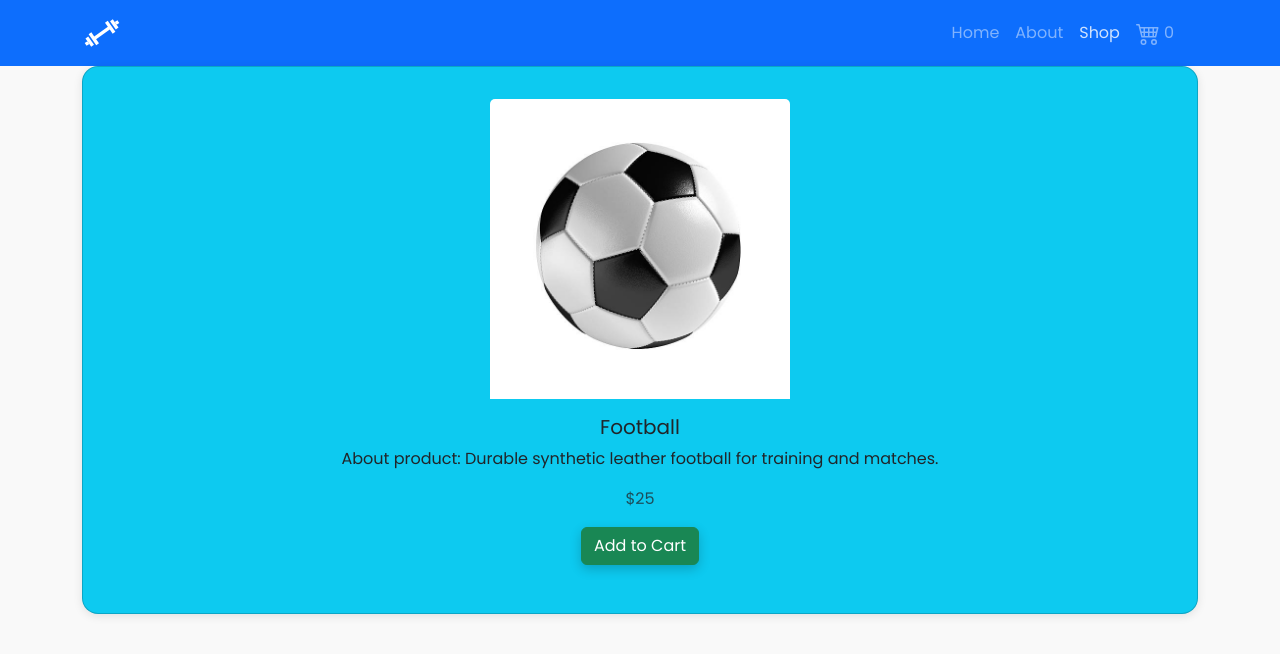
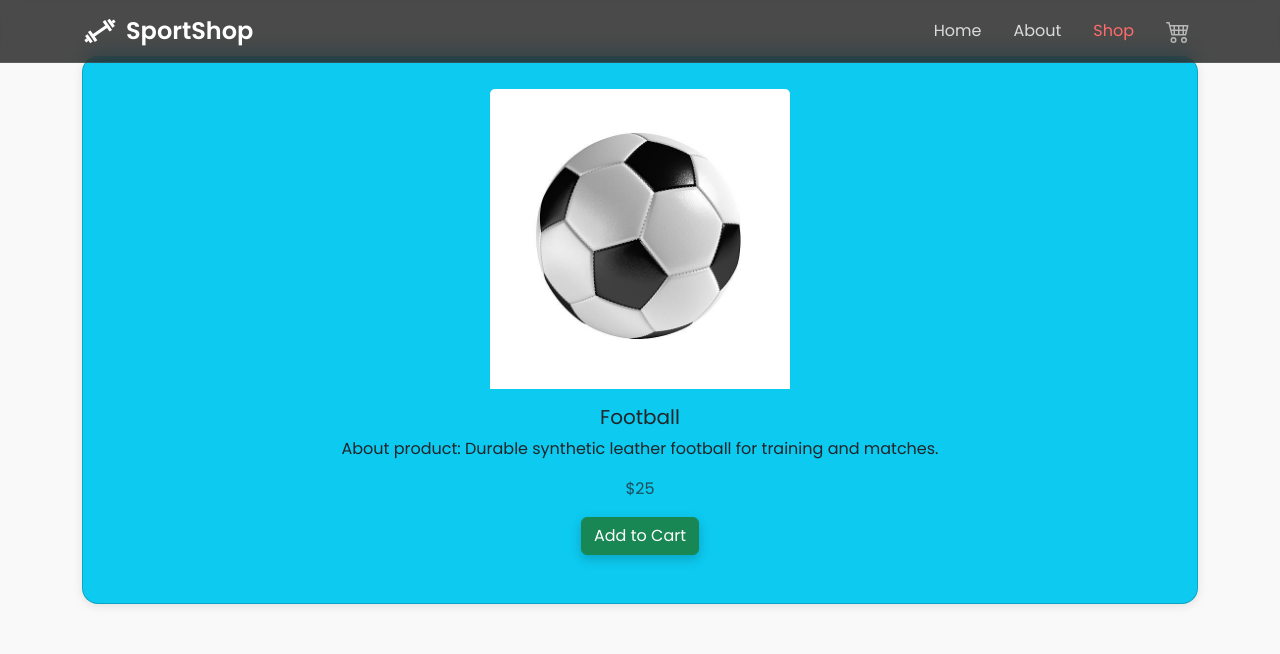
Before and after one commit to DaniilT048/internet-shop, a React (Vite) app: page /internet-shop/products/1 in a window 1280 px wide. Shown: the top 654 px of the page. Built offline with nearby package versions, Linux system fonts and the light colour scheme.

Commit message:
new navbar

```diff
--- a/src/components/HeaderMenu.tsx
+++ b/src/components/HeaderMenu.tsx
@@ -7,47 +7,73 @@ import { CgGym } from "react-icons/cg";
 import {Link, NavLink} from "react-router";
 import {BsCart4} from "react-icons/bs";
 import {useSelector} from "react-redux";
-import { Offcanvas } from 'react-bootstrap';
+import {Badge, Offcanvas} from 'react-bootstrap';
 
 
 function HeaderMenu(): JSX.Element {
     const cartItems = useSelector((state: any) => state.cart.items);
     const totalQuantity = cartItems.reduce((sum: number, item: any) => sum + item.quantity, 0);
-    return (<>
-            <Navbar bg="primary" data-bs-theme="dark" expand="lg" collapseOnSelect>
+    return (
+        <Navbar className="mb-5"
+            expand="lg"
+            collapseOnSelect
+            fixed="top"
+            style={{
+                backdropFilter: 'blur(10px)',
+                backgroundColor: 'rgba(15, 15, 15, 0.75)',
+                borderBottom: '1px solid rgba(255, 255, 255, 0.1)',
+                zIndex: 1000,
+            }}
+        >
             <Container>
-                    <Navbar.Brand as={Link} to="/"><CgGym size={40} /></Navbar.Brand>
-                    <Navbar.Toggle aria-controls="offcanvasNavbar" />
+                <Navbar.Brand as={Link} to="/" className="text-white d-flex align-items-center gap-2 fw-bold fs-4">
+                    <CgGym size={36} />
+                    SportShop
+                </Navbar.Brand>
+
+                <Navbar.Toggle aria-controls="offcanvasNavbar" className="border-0" />
+
                 <Navbar.Offcanvas
                     id="offcanvasNavbar"
                     aria-labelledby="offcanvasNavbarLabel"
                     placement="end"
-                        style={{opacity: 0.8}}
-                        className="bg-primary"
+                    className="bg-dark text-white"
                 >
-                        <Offcanvas.Header closeButton>
-                            <Offcanvas.Title id="offcanvasNavbarLabel">Menu</Offcanvas.Title>
+                    <Offcanvas.Header closeButton closeVariant="white">
+                        <Offcanvas.Title id="offcanvasNavbarLabel">Меню</Offcanvas.Title>
                     </Offcanvas.Header>
                     <Offcanvas.Body>
-                            <Nav className="justify-content-end flex-grow-1 pe-3">
-                                {
-                                    routes.filter(route => route.label && route.path !== "/cart")
-                                        .map(route =>
-                                            <Nav.Link key={route.path} as={NavLink} to={route.path}>
+                        <Nav className="ms-auto text-white gap-3">
+                            {routes
+                                .filter((route) => route.label && route.path !== '/cart')
+                                .map((route) => (
+                                    <Nav.Link
+                                        key={route.path}
+                                        as={NavLink}
+                                        to={route.path}
+                                        className="nav-link-custom"
+                                    >
                                         {route.label}
                                     </Nav.Link>
-                                        )
-                                }
-                                <Nav.Link as={NavLink} to="/cart">
-                                    <BsCart4 size={24} className="me-1" />
+                                ))}
+
+                            <Nav.Link as={NavLink} to="/cart" className="position-relative">
+                                <BsCart4 size={24} />
+                                {totalQuantity > 0 && (
+                                    <Badge
+                                        bg="danger"
+                                        pill
+                                        className="position-absolute top-0 start-100 translate-middle"
+                                    >
                                         {totalQuantity}
+                                    </Badge>
+                                )}
                             </Nav.Link>
                         </Nav>
                     </Offcanvas.Body>
                 </Navbar.Offcanvas>
             </Container>
         </Navbar>
-</>
     );
 }
 
--- a/src/style.css
+++ b/src/style.css
@@ -2,6 +2,7 @@
 @import url('https://fonts.googleapis.com/css2?family=Poppins:wght@400;600&display=swap');
 
 :root {
+    --accent: #ff6b6b;
     --bg-light: #f9f9f9;
     --bg-dark: #121212;
     --text-light: #f1f1f1;
@@ -18,13 +19,13 @@ body {
     background: linear-gradient(to right, #0f2027, #203a43, #2c5364);
     color: var(--text-light);
     margin: 0;
-    padding: 0;
+    padding-top: 72px;
 }
 
 h1 {
     font-size: clamp(2rem, 4vw, 3.5rem);
     line-height: 1.2;
-    color: var(--text-light);
+    color: var(--accent);
     margin-bottom: 1rem;
 }
 
@@ -34,12 +35,14 @@ button {
     padding: 0.7em 1.4em;
     font-size: 1em;
     font-weight: 600;
+    background-color: var(--accent);
     color: #fff;
     cursor: pointer;
     transition: all var(--transition);
     box-shadow: 0 4px 12px rgba(0, 0, 0, 0.2);
 }
 button:hover {
+    background-color: #ff8787;
     transform: scale(1.05);
 }
 button:focus {
@@ -114,6 +117,11 @@ a {
         height: 500px;
     }
 }
+@media (min-width: 768px) {
+    body {
+        padding-top: 56px;
+    }
+}
 
 .text {
     overflow: hidden;
@@ -158,3 +166,23 @@ a {
 .read-the-docs {
     color: #888;
 }
+
+.nav-link-custom {
+    color: rgba(255, 255, 255, 0.8);
+    font-weight: 500;
+    transition: color 0.3s ease, transform 0.2s ease;
+    position: relative;
+}
+
+.nav-link-custom:hover {
+    color: #fff;
+    transform: scale(1.05);
+}
+
+.nav-link-custom.active {
+    color: #ff6b6b !important;
+}
+
+.navbar {
+    transition: all 0.3s ease;
+}
```
Lines whose indentation alone changed are shown as unchanged.
